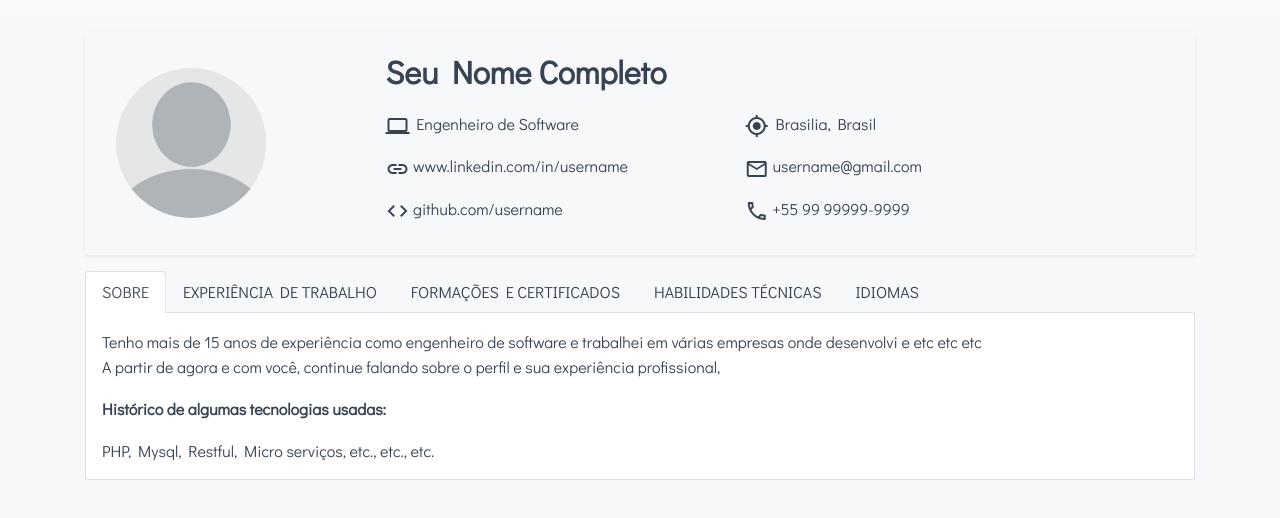
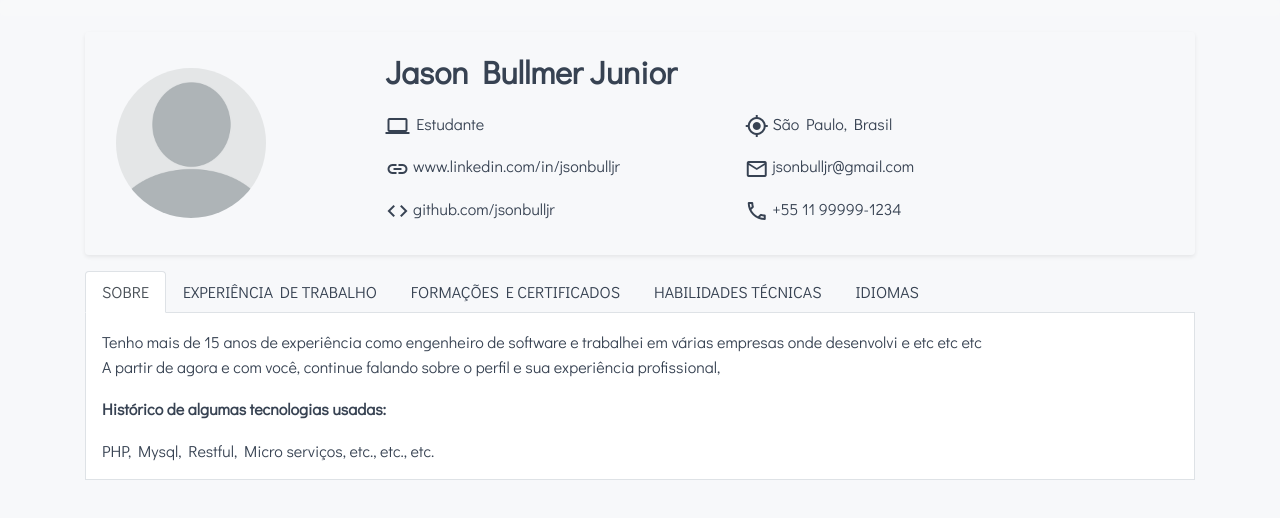
Before and after one commit to imbrava/usuario.github.io, a plain HTML site: page index.html in a window 1280 px wide. Drawn offline with nearby package versions, Linux system fonts and the light colour scheme; a web font is replaced by a local one.

Commit message:
Adiciona as primeiras alterações na página pessoal

```diff
--- a/index.html
+++ b/index.html
@@ -13,7 +13,7 @@
     <link href="https://fonts.googleapis.com/icon?family=Material+Icons|Material+Icons+Outlined" rel="stylesheet">
     <link rel="icon" href="img/fav.png">
 
-    <title>Welcome @ username.github.io</title>
+    <title>Welcome @ jsonbulljr.github.io</title>
 </head>
 
 <body>
@@ -33,19 +33,19 @@
                     <div class="col-8">
                         <div class="row">
                             <div class="col-md">
-                                <p class="title">Seu Nome Completo</p>
+                                <p class="title">Jason Bullmer Junior</p>
                             </div>
                         </div>
                         <div class="row">
                             <div class="col-md">
-                                <p><i class="material-icons-outlined vertext">computer</i> Engenheiro de Software</p>
-                                <p><i class="material-icons-outlined vertext">link</i> <a href="http://www.linkedin.com/in/username" target="_blank">www.linkedin.com/in/username</a></p>
-                                <p><i class="material-icons-outlined vertext">code</i> <a href="http://www.github.com/username" target="_blank">github.com/username</a></p>
+                                <p><i class="material-icons-outlined vertext">computer</i> Estudante</p>
+                                <p><i class="material-icons-outlined vertext">link</i> <a href="http://www.linkedin.com/in/jsonbulljr" target="_blank">www.linkedin.com/in/jsonbulljr</a></p>
+                                <p><i class="material-icons-outlined vertext">code</i> <a href="http://www.github.com/jsonbulljr" target="_blank">github.com/jsonbulljr</a></p>
                             </div>
                             <div class="col-md">
-                                <p><i class="material-icons-outlined vertext">my_location</i> Brasilia, Brasil</p>
-                                <p><i class="material-icons-outlined vertext">email</i> username@gmail.com</p>
-                                <p><i class="material-icons-outlined vertext">phone</i> +55 99 99999-9999</p>
+                                <p><i class="material-icons-outlined vertext">my_location</i> São Paulo, Brasil</p>
+                                <p><i class="material-icons-outlined vertext">email</i> jsonbulljr@gmail.com</p>
+                                <p><i class="material-icons-outlined vertext">phone</i> +55 11 99999-1234</p>
                             </div>
                         </div>
                     </div>
```
